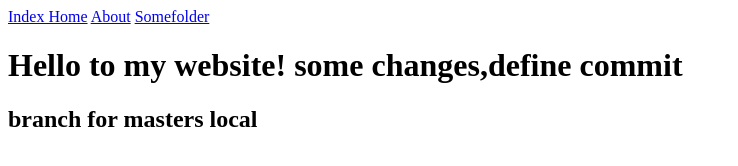
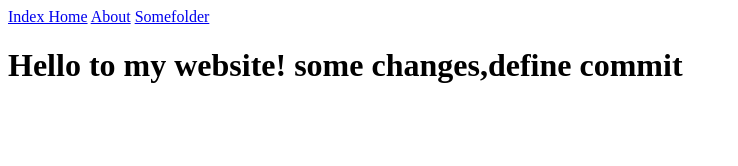
Before and after one commit to jw66njit/IS117-FALL-2020, a plain HTML site: page index.html in a window 1280 px wide. Shown: the whole page, without its empty margins (0-738 px from the left). Drawn offline with Linux system fonts and the light colour scheme.

Commit message:
Task: define branch

```diff
--- a/index.html
+++ b/index.html
@@ -9,6 +9,5 @@
 <a href="somefolder/index.html">Somefolder</a>
 <body>
 <h1>Hello to my website! some changes,define commit</h1>
-<h2>branch for masters local</h2>
 </body>
 </html>
```
